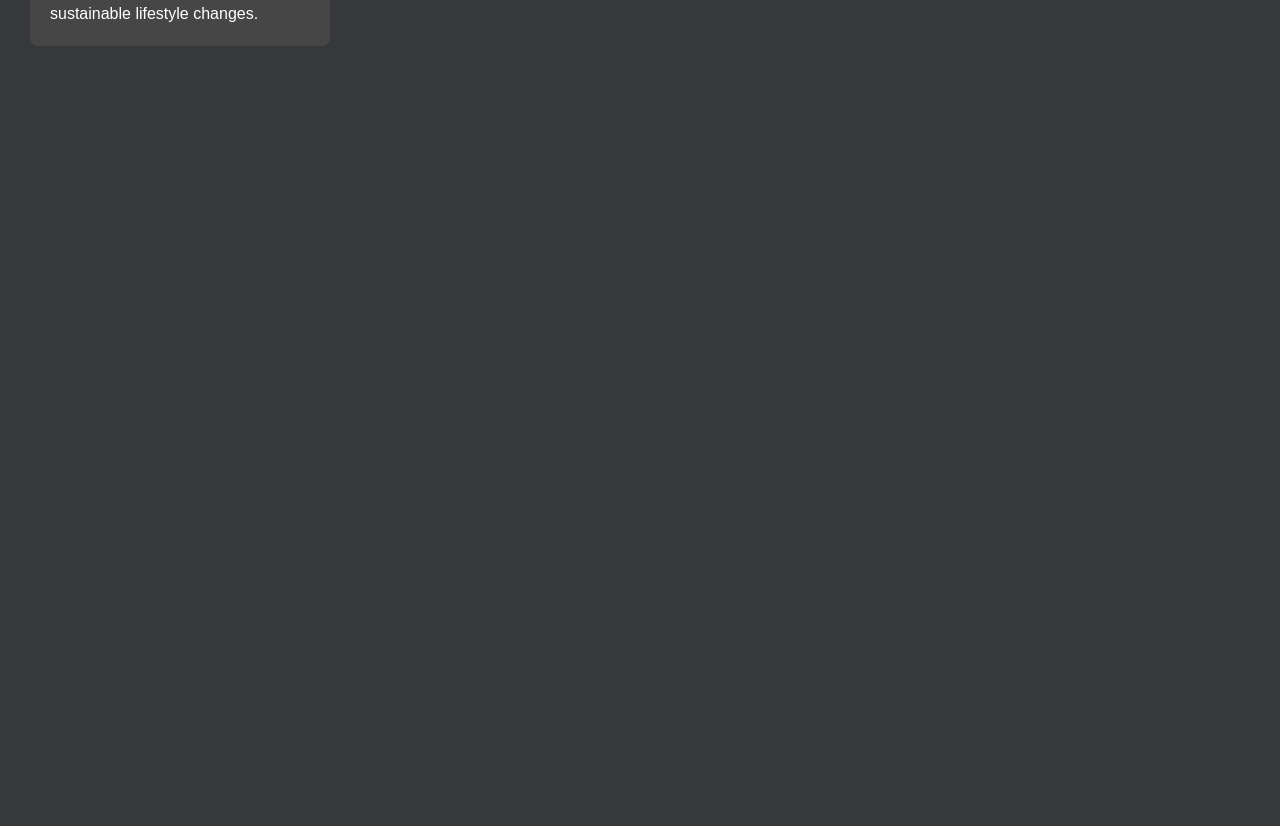
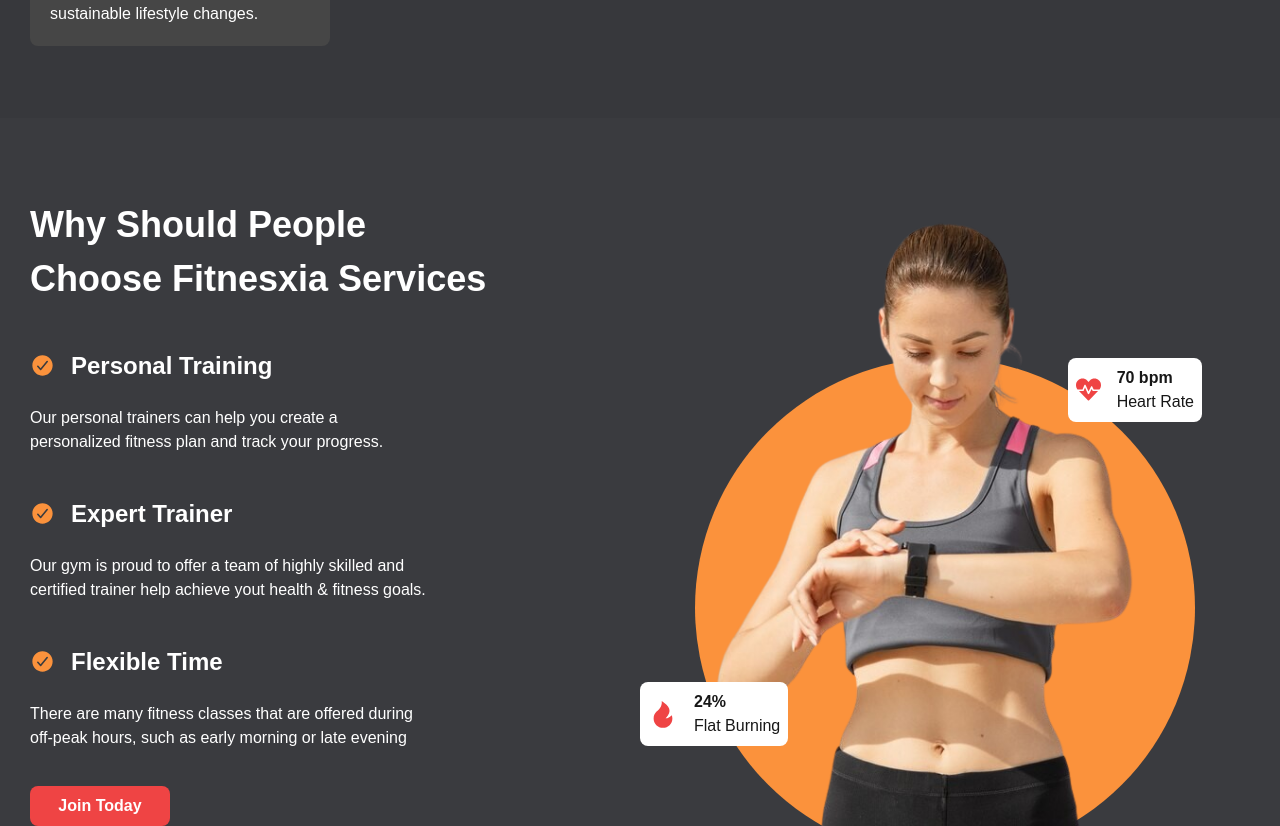
Before and after one commit to sup25/Fitnesxia, a Next.js app: page / in a window 1280 px wide. Shown: the part 2426-3252 px from the top of the page. Before the commit the page ends 2472 px from the top, so only its background shows below. Built offline with nearby package versions, Linux system fonts and the light colour scheme.

Commit message:
feat: component why fitnesxia

```diff
--- a/app/modules/home/offers/component/offer/Options.tsx
+++ b/app/modules/home/offers/component/offer/Options.tsx
@@ -19,6 +19,7 @@
     heading: "Body Building",
     description:
       "For those looking to increase strength build lean muscle, our strenth and muscle.",
+    active: true,
   },
   {
     icon: <FaPersonRunning size={50} className="text-white " />,
--- a/app/modules/home/offers/component/offer/index.tsx
+++ b/app/modules/home/offers/component/offer/index.tsx
@@ -7,7 +7,9 @@
       {Options.map((option, index) => (
         <div
           key={index}
-          className="flex flex-col items-start gap-5 bg-[#464646] max-w-[300px] p-5 rounded-lg"
+          className={`flex flex-col items-start gap-5 max-w-[300px] p-5 rounded-lg ${
+            option.active ? "bg-orange-400" : "bg-[#464646]"
+          }`}
         >
           {option.icon}
           <h3 className="text-white text-2xl font-bold ">{option.heading}</h3>
--- a/app/modules/home/offers/index.tsx
+++ b/app/modules/home/offers/index.tsx
@@ -7,7 +7,7 @@
       <div className="container">
         <div className="flex flex-col">
           <div className="flex w-full justify-between flex-wrap gap-5">
-            <h2 className="heading text-white capitalize leading-normal md:max-w-[515px] max-w-full">
+            <h2 className="heading font-semibold text-white capitalize leading-normal md:max-w-[515px] max-w-full">
               The best programs we offers for you
             </h2>
             <p className="text-white text-base md:max-w-[430px] max-w-full">
--- /dev/null
+++ b/app/modules/home/whyFitnesxia/List.tsx
@@ -0,0 +1,17 @@
+export const List = [
+  {
+    title: "Personal Training",
+    description:
+      "Our personal trainers can help you create a personalized  fitness plan and track your progress.",
+  },
+  {
+    title: "Expert Trainer",
+    description:
+      "Our gym is proud to offer a team  of highly skilled and certified trainer help achieve yout health & fitness goals.",
+  },
+  {
+    title: "Flexible Time",
+    description:
+      "There are many fitness classes that are offered during off-peak hours, such as early morning or late evening",
+  },
+];
--- /dev/null
+++ b/app/modules/home/whyFitnesxia/burnRate/index.tsx
@@ -0,0 +1,15 @@
+import React from "react";
+import { RiFireFill } from "react-icons/ri";
+const BurnRate = () => {
+  return (
+    <div className="absolute lg:bottom-20 bottom-10 left-0 z-[99999] p-2 h-fit flex items-center gap-4 bg-white rounded-lg">
+      <RiFireFill size={30} className="text-red-500" />
+      <div className="flex flex-col">
+        <p className="font-semibold">24%</p>
+        <p className="">Flat Burning</p>
+      </div>
+    </div>
+  );
+};
+
+export default BurnRate;
--- /dev/null
+++ b/app/modules/home/whyFitnesxia/heartRate/index.tsx
@@ -0,0 +1,15 @@
+import React from "react";
+import { FaHeartbeat } from "react-icons/fa";
+const HearRate = () => {
+  return (
+    <div className="absolute lg:top-[160px] top-10  lg:right-12 right-0 z-[99999] p-2 h-fit flex items-center gap-4 bg-white rounded-lg">
+      <FaHeartbeat size={25} className="text-red-500" />
+      <div className="flex flex-col">
+        <p className="font-semibold">70 bpm</p>
+        <p className="">Heart Rate</p>
+      </div>
+    </div>
+  );
+};
+
+export default HearRate;
--- /dev/null
+++ b/app/modules/home/whyFitnesxia/index.tsx
@@ -0,0 +1,51 @@
+import React from "react";
+import { List } from "./List";
+import { IoCheckmarkCircle } from "react-icons/io5";
+import Button from "@/components/button";
+import Image from "next/image";
+import HearRate from "./heartRate";
+import BurnRate from "./burnRate";
+
+const WhyFitnesxia = () => {
+  return (
+    <div className="section mt-[72px] pt-20 bg-[#3a3b3f]">
+      <div className="container">
+        <div className=" flex w-full justify-between flex-wrap gap-5">
+          <div className="flex flex-col z-10">
+            <h2 className="text-white text-4xl font-semibold heading leading-normal capitalize max-w-full md:max-w-[470px]">
+              Why should people choose fitnesxia services
+            </h2>
+            {List.map((item, index) => (
+              <div key={index} className="mt-11 flex-col">
+                <div className="flex items-center gap-4">
+                  <IoCheckmarkCircle size={25} className="text-orange-400" />
+                  <h2 className="max-w-[500px] text-white font-semibold text-2xl">
+                    {item.title}
+                  </h2>
+                </div>
+                <p className="max-w-[400px] text-white font-medium mt-6">
+                  {item.description}
+                </p>
+              </div>
+            ))}
+            <Button className="w-[140px] p-3 mt-9">Join Today</Button>
+          </div>
+          <div className="relative lg:w-1/2 z-0 flex justify-center overflow-hidden">
+            <div className="absolute z-0 bg-orange-400 rounded-full lg:w-[500px] lg:h-[500px] w-[250px] h-[250px] -bottom-8  "></div>
+            <HearRate />
+            <BurnRate />
+            <Image
+              src="/images/fitnessgirl.png"
+              width={800}
+              height={500}
+              alt=""
+              className="object-cover relative z-10 max-w-[500px]"
+            />
+          </div>
+        </div>
+      </div>
+    </div>
+  );
+};
+
+export default WhyFitnesxia;
--- a/app/page.tsx
+++ b/app/page.tsx
@@ -2,6 +2,7 @@
 import HeroComponent from "./modules/home/Hero";
 import Offers from "./modules/home/offers";
 import FreeTrial from "./modules/home/trial";
+import WhyFitnesxia from "./modules/home/whyFitnesxia";
 
 export default function Home() {
   return (
@@ -10,6 +11,7 @@
       <Banner />;
       <FreeTrial />
       <Offers />
+      <WhyFitnesxia />
     </>
   );
 }
```
Also changed, not shown: public/images/fitnessgirl.jpg (added), public/images/fitnessgirl.png (added).
